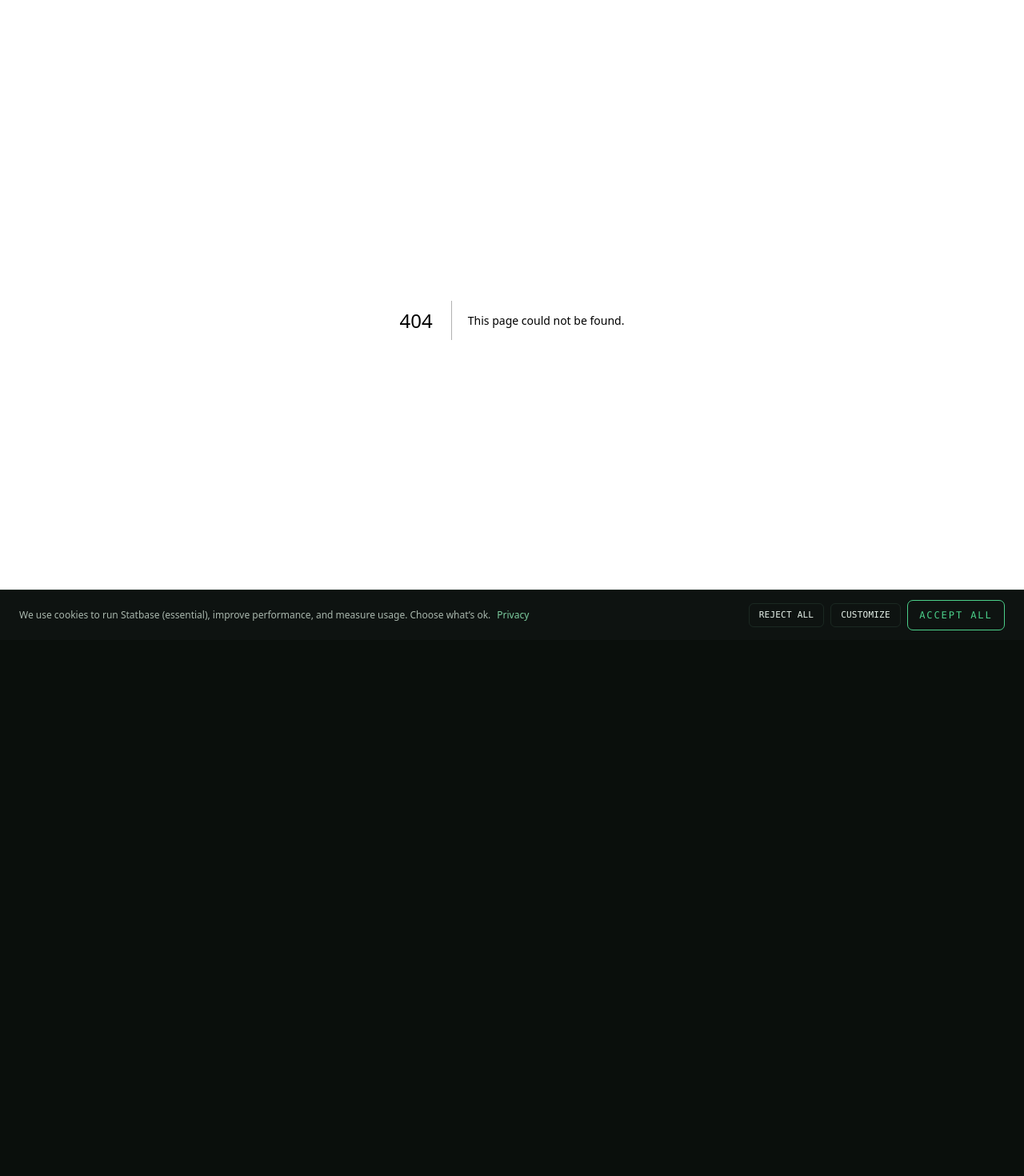
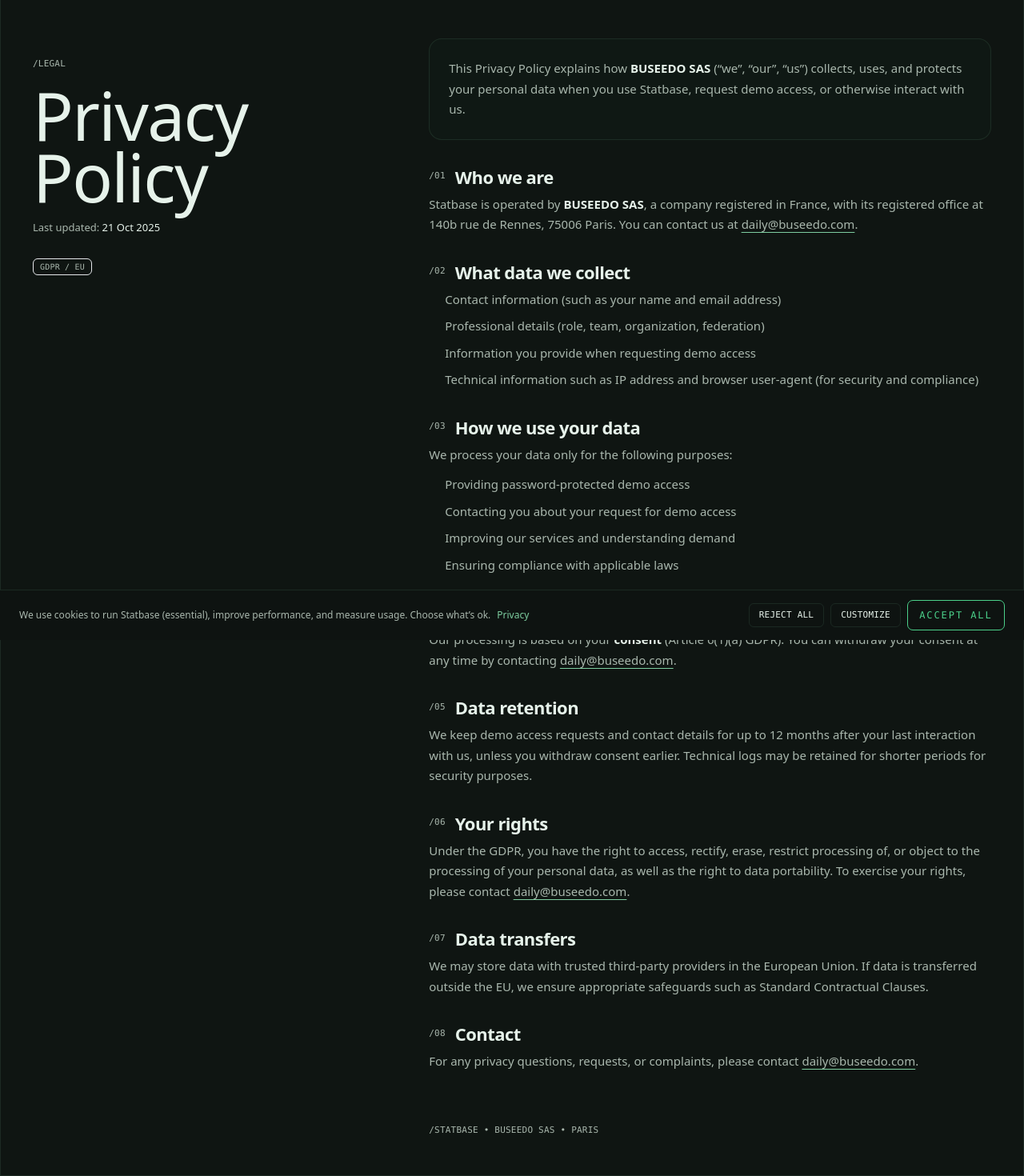
Before and after one commit to rapcorestar/statbase-landing-v2, a Next.js app: page /privacy in a window 1280 px wide. Before the commit this address had no page. Shown: the whole page at 80% size. Before the commit the page ends 800 px from the top, so only its background shows below. Built offline with nearby package versions, Linux system fonts and the light colour scheme; a web font is replaced by a local one.

Commit message:
add: privacy page

```diff
--- /dev/null
+++ b/app/privacy/page.tsx
@@ -0,0 +1,204 @@
+// app/privacy/page.tsx
+export const metadata = {
+  title: "Privacy Policy — Statbase",
+  description:
+    "How BUSEEDO SAS (Statbase) collects, uses, and protects your personal data.",
+};
+
+const LAST_UPDATED = "21 Oct 2025"; // keep static to avoid hydration mismatch
+
+export default function PrivacyPage() {
+  return (
+    <main
+      id="privacy"
+      className="
+        relative mx-auto w-full max-w-7xl
+        border-x border-b border-[color:var(--hud-grid)]
+        bg-[var(--panel)] px-6 py-12 md:px-10
+      "
+    >
+      {/* Grid like your FAQ: big sticky left column + content on the right */}
+      <div className="grid grid-cols-1 gap-10 lg:grid-cols-[minmax(0,38%)_1fr]">
+        {/* LEFT — sticky header */}
+        <aside className="lg:sticky lg:top-[72px] self-start">
+          <div className="mono text-[11px] tracking-[.22em] text-[var(--muted)] mb-4">
+            /LEGAL
+          </div>
+          <h1
+            className="
+              font-[--font-display] leading-[0.92]
+              text-[40px] sm:text-[56px] md:text-[72px] lg:text-[84px]
+              tracking-[-0.02em]
+            "
+          >
+            Privacy<br />Policy
+          </h1>
+
+          <p className="mt-4 text-[13px] text-[var(--muted)]">
+            Last updated: <span className="text-[var(--ink)]">{LAST_UPDATED}</span>
+          </p>
+
+          {/* Tiny “badge” line for consistency with your chips */}
+          <div className="mt-6">
+            <span className="mono inline-flex items-center rounded-md border border-[var(--hud-line)]/45 px-2 py-[2px] text-[10px] tracking-[.22em] text-[var(--muted)]">
+              GDPR / EU
+            </span>
+          </div>
+        </aside>
+
+        {/* RIGHT — document body */}
+        <article className="space-y-8">
+          {/* Intro frame */}
+          <section
+            className="
+              rounded-2xl border border-[color:var(--hud-grid)]
+              bg-[color-mix(in_srgb,var(--panel-2)_78%,transparent)]
+              p-5 md:p-6
+            "
+          >
+            <p className="text-[15px] leading-[1.7] text-[var(--muted)]">
+              This Privacy Policy explains how <strong className="text-[var(--ink)]">BUSEEDO&nbsp;SAS</strong> (“we”, “our”, “us”)
+              collects, uses, and protects your personal data when you use Statbase, request demo access,
+              or otherwise interact with us.
+            </p>
+          </section>
+
+          {/* 1 */}
+          <Section
+            n="01"
+            title="Who we are"
+          >
+            <p>
+              Statbase is operated by <strong className="text-[var(--ink)]">BUSEEDO&nbsp;SAS</strong>, a company registered in France,
+              with its registered office at 140b rue de Rennes, 75006 Paris.
+              You can contact us at{" "}
+              <a href="mailto:daily@buseedo.com" className="underline decoration-[var(--hud-bright)] underline-offset-4 hover:text-[var(--hud-bright)]">
+                daily@buseedo.com
+              </a>.
+            </p>
+          </Section>
+
+          {/* 2 */}
+          <Section n="02" title="What data we collect">
+            <ul className="space-y-2">
+              {[
+                "Contact information (such as your name and email address)",
+                "Professional details (role, team, organization, federation)",
+                "Information you provide when requesting demo access",
+                "Technical information such as IP address and browser user-agent (for security and compliance)",
+              ].map((li, i) => (
+                <LI key={i}>{li}</LI>
+              ))}
+            </ul>
+          </Section>
+
+          {/* 3 */}
+          <Section n="03" title="How we use your data">
+            <p>We process your data only for the following purposes:</p>
+            <ul className="mt-3 space-y-2">
+              {[
+                "Providing password-protected demo access",
+                "Contacting you about your request for demo access",
+                "Improving our services and understanding demand",
+                "Ensuring compliance with applicable laws",
+              ].map((li, i) => (
+                <LI key={i}>{li}</LI>
+              ))}
+            </ul>
+          </Section>
+
+          {/* 4 */}
+          <Section n="04" title="Legal basis">
+            <p>
+              Our processing is based on your <strong className="text-[var(--ink)]">consent</strong> (Article 6(1)(a) GDPR).
+              You can withdraw your consent at any time by contacting{" "}
+              <a href="mailto:daily@buseedo.com" className="underline decoration-[var(--hud-bright)] underline-offset-4 hover:text-[var(--hud-bright)]">
+                daily@buseedo.com
+              </a>.
+            </p>
+          </Section>
+
+          {/* 5 */}
+          <Section n="05" title="Data retention">
+            <p>
+              We keep demo access requests and contact details for up to 12 months after your last interaction with us,
+              unless you withdraw consent earlier. Technical logs may be retained for shorter periods for security purposes.
+            </p>
+          </Section>
+
+          {/* 6 */}
+          <Section n="06" title="Your rights">
+            <p>
+              Under the GDPR, you have the right to access, rectify, erase, restrict processing of, or object to the processing of your
+              personal data, as well as the right to data portability. To exercise your rights, please contact{" "}
+              <a href="mailto:daily@buseedo.com" className="underline decoration-[var(--hud-bright)] underline-offset-4 hover:text-[var(--hud-bright)]">
+                daily@buseedo.com
+              </a>.
+            </p>
+          </Section>
+
+          {/* 7 */}
+          <Section n="07" title="Data transfers">
+            <p>
+              We may store data with trusted third-party providers in the European Union.
+              If data is transferred outside the EU, we ensure appropriate safeguards such as Standard Contractual Clauses.
+            </p>
+          </Section>
+
+          {/* 8 */}
+          <Section n="08" title="Contact">
+            <p>
+              For any privacy questions, requests, or complaints, please contact{" "}
+              <a href="mailto:daily@buseedo.com" className="underline decoration-[var(--hud-bright)] underline-offset-4 hover:text-[var(--hud-bright)]">
+                daily@buseedo.com
+              </a>.
+            </p>
+          </Section>
+
+          {/* subtle end rule */}
+          <div className="h-px w-full bg-[color:var(--hud-grid)]/40" />
+          <div className="mono text-[11px] tracking-[.22em] text-[var(--muted)]">
+            /STATBASE • BUSEEDO&nbsp;SAS • PARIS
+          </div>
+        </article>
+      </div>
+    </main>
+  );
+}
+
+/* ========== bits ========== */
+
+function Section({
+  n,
+  title,
+  children,
+}: {
+  n: string;
+  title: string;
+  children: React.ReactNode;
+}) {
+  return (
+    <section className="scroll-mt-28" id={slugify(title)}>
+      <header className="mb-2 flex items-center gap-3">
+        <span className="mono text-[11px] tracking-[.22em] text-[var(--muted)]">/{n}</span>
+        <h2 className="text-xl md:text-[22px] font-semibold tracking-tight text-[var(--ink)]">
+          {title}
+        </h2>
+      </header>
+      <div className="text-[15px] leading-[1.7] text-[var(--muted)]">{children}</div>
+    </section>
+  );
+}
+
+function LI({ children }: { children: React.ReactNode }) {
+  return (
+    <li className="relative pl-5">
+      <span className="absolute left-0 top-[0.65em] block h-[6px] w-[6px] rounded-full bg-[var(--hud-bright)]/80" />
+      <span>{children}</span>
+    </li>
+  );
+}
+
+function slugify(s: string) {
+  return s.toLowerCase().replace(/[^\w]+/g, "-");
+}
```
